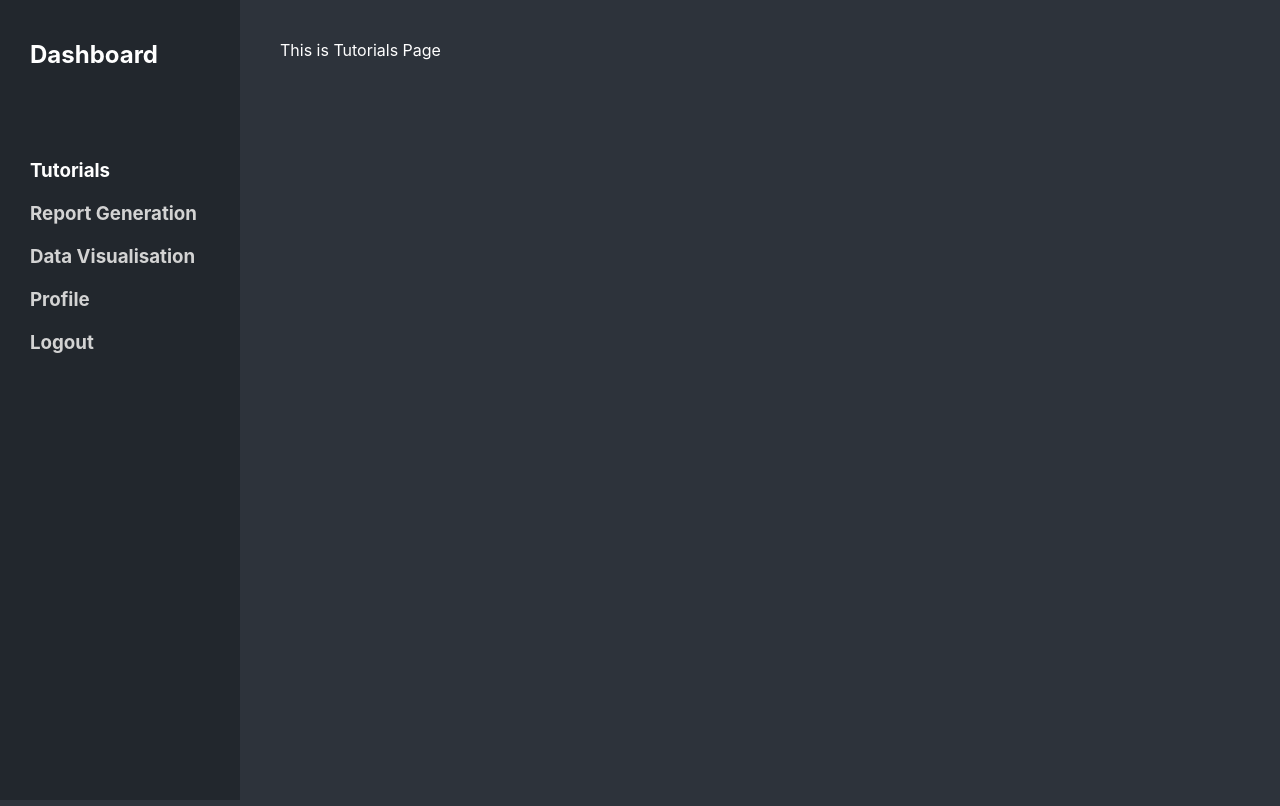
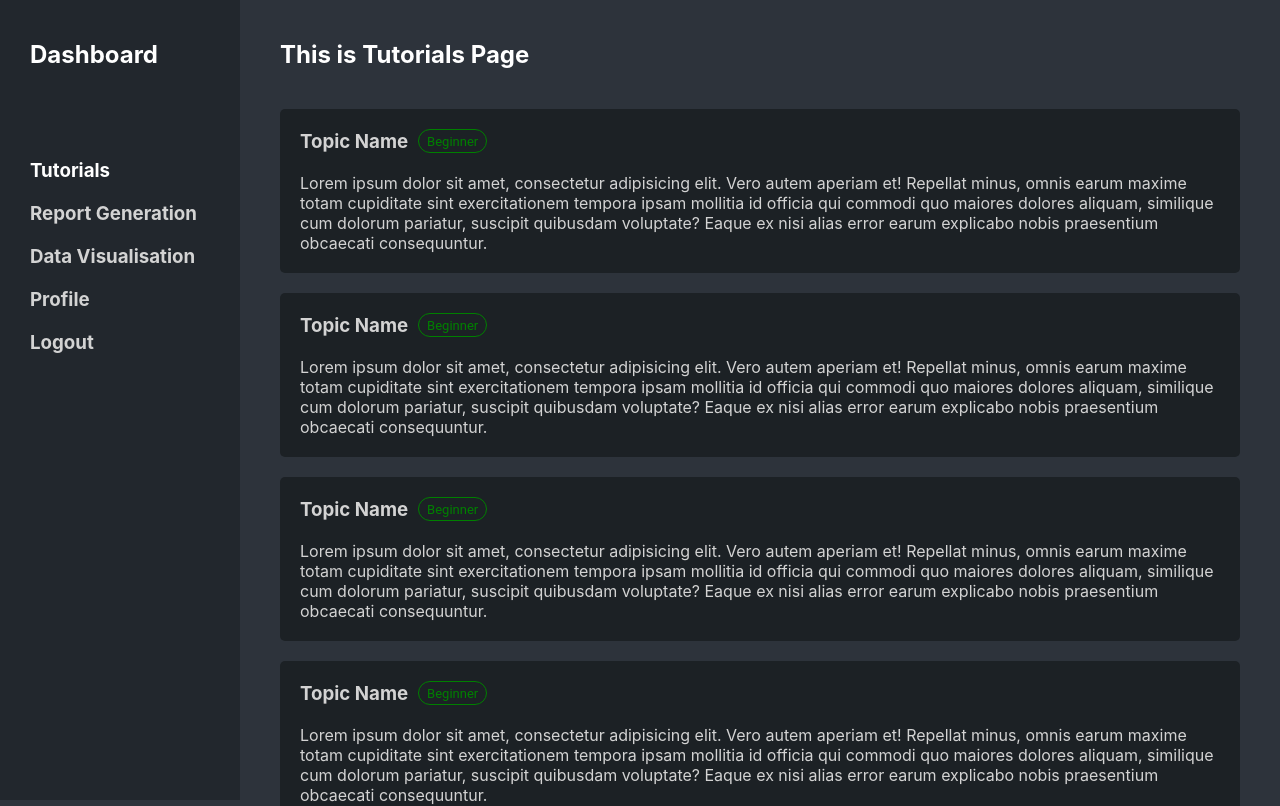
Before and after one commit to defalt18/letshpc2, a React (Create React App) app: page /1/dashboard in a window 1280 px wide. Shown: the top 806 px of the page. Built offline with nearby package versions, Linux system fonts and the light colour scheme.

Commit message:
Added Tutorials in Dashboard

```diff
--- a/src/Pages/Dashboard/Dashboard.css
+++ b/src/Pages/Dashboard/Dashboard.css
@@ -25,6 +25,24 @@
     padding-top: 5vh;
 }
 
+.tutorial__item{
+    background: #1c2125;
+    padding: 20px;
+    display: flex;
+    flex-direction: column;
+    gap: 20px;
+    border-radius: 5px;
+    color: lightgray;
+}
+
+.tutorial__list{
+    display: flex;
+    margin-top: 5vh;
+    flex-direction: column;
+    gap:20px;
+    margin-bottom: 20px;
+}
+
 .sidebar > h2 {
     padding: 10px 30px;
     padding-top: 5vh;
--- a/src/Pages/Dashboard/Dashboard.jsx
+++ b/src/Pages/Dashboard/Dashboard.jsx
@@ -1,5 +1,7 @@
 import React from 'react'
 import './Dashboard.css'
+import Chip from '@material-ui/core/Chip';
+import {Link} from 'react-router-dom'
 
 function Dashboard() {
 
@@ -9,23 +11,40 @@ function Dashboard() {
         <div class="dashboard__home">
             <div class="sidebar">
                 <h2>Dashboard</h2>
-                <h3 style={{color:`${page===0 ? "white" : "lightgray" }`}} onClick={()=>setpage(0)}>Tutorials</h3>
-                <h3 style={{color:`${page===1 ? "white" : "lightgray" }`}} onClick={()=>setpage(1)}>Report Generation</h3>
-                <h3 style={{color:`${page===2 ? "white" : "lightgray" }`}} onClick={()=>setpage(2)}>Data Visualisation</h3>
-                <h3 style={{color:`${page===3 ? "white" : "lightgray" }`}} onClick={()=>setpage(3)}>Profile</h3>
-                <h3>Logout</h3>
+                <h3 style={{ color: `${page === 0 ? "white" : "lightgray"}` }} onClick={() => setpage(0)}>Tutorials</h3>
+                <h3 style={{ color: `${page === 1 ? "white" : "lightgray"}` }} onClick={() => setpage(1)}>Report Generation</h3>
+                <h3 style={{ color: `${page === 2 ? "white" : "lightgray"}` }} onClick={() => setpage(2)}>Data Visualisation</h3>
+                <h3 style={{ color: `${page === 3 ? "white" : "lightgray"}` }} onClick={() => setpage(3)}>Profile</h3>
+                <h3><a href="/" style={{textDecoration:'none', color:"lightgray"}}>Logout</a></h3>
             </div>
             {
-                page===0 ? <div class="page">This is Tutorials Page</div>:<></>
+                page === 0 ?
+                <div class="page">
+                    <h2>This is Tutorials Page</h2>
+                    <div class="tutorial__list">
+                    {
+                        Array(5).fill().map((_, i) => (
+                            <div class="tutorial__item">
+                                <div style={{display:'flex', gap:'10px', alignItems:'center'}}>
+                                <h3>Topic Name</h3>
+                                <Chip variant="outlined" size="small" label="Beginner" style={{ color: 'green', borderColor: 'green' }} />
+                                </div>
+                                <p>Lorem ipsum dolor sit amet, consectetur adipisicing elit. Vero autem aperiam et! Repellat minus, omnis earum maxime totam cupiditate sint exercitationem tempora ipsam mollitia id officia qui commodi quo maiores dolores aliquam,
+                                    similique cum dolorum pariatur, suscipit quibusdam voluptate? Eaque ex nisi alias error earum explicabo nobis praesentium obcaecati consequuntur.</p>
+                            </div>
+                        ))
+                    }
+                    </div>
+                </div> : <></>
             }
             {
-                page===1 ? <div class="page">This is Report Generation Page</div>:<></>
+                page === 1 ? <div class="page">This is Report Generation Page</div> : <></>
             }
             {
-                page===2 ? <div class="page">This is Data Visualisation Page</div>:<></>
+                page === 2 ? <div class="page">This is Data Visualisation Page</div> : <></>
             }
             {
-                page===3 ? <div class="page">This is Data Profile Page</div>:<></>
+                page === 3 ? <div class="page">This is Data Profile Page</div> : <></>
             }
         </div>
     )
--- a/src/Pages/Login/Login.jsx
+++ b/src/Pages/Login/Login.jsx
@@ -34,7 +34,7 @@ function Login() {
     };
 
     const [signup, setsignup] = React.useState({
-        studentid: "",
+        username: "",
         email: "",
         password: "",
         cpass: ""
@@ -64,7 +64,7 @@ function Login() {
                 }
             }
             else {
-                if (signup.studentid === "") {
+                if (signup.username === "") {
                     throw ("Please enter valid Student Id");
                 }
 
@@ -108,8 +108,8 @@ function Login() {
                     :
                     <div className="login__box">
                         <h2>Sign Up to LetsHPC</h2>
-                        <label htmlFor="studentid">Student ID</label>
-                        <input type="number" name="studentid" id="studentid" onChange={handleSignupChanges} placeholder="201xxxxxx" />
+                        <label htmlFor="studentid">Username</label>
+                        <input type="number" name="username" id="username" onChange={handleSignupChanges} placeholder="Username" />
                         <label htmlFor="name">Name</label>
                         <input type="text" name="name" id="name" onChange={handleSignupChanges} placeholder="John Doe" />
                         <label htmlFor="password">Password</label>
```
